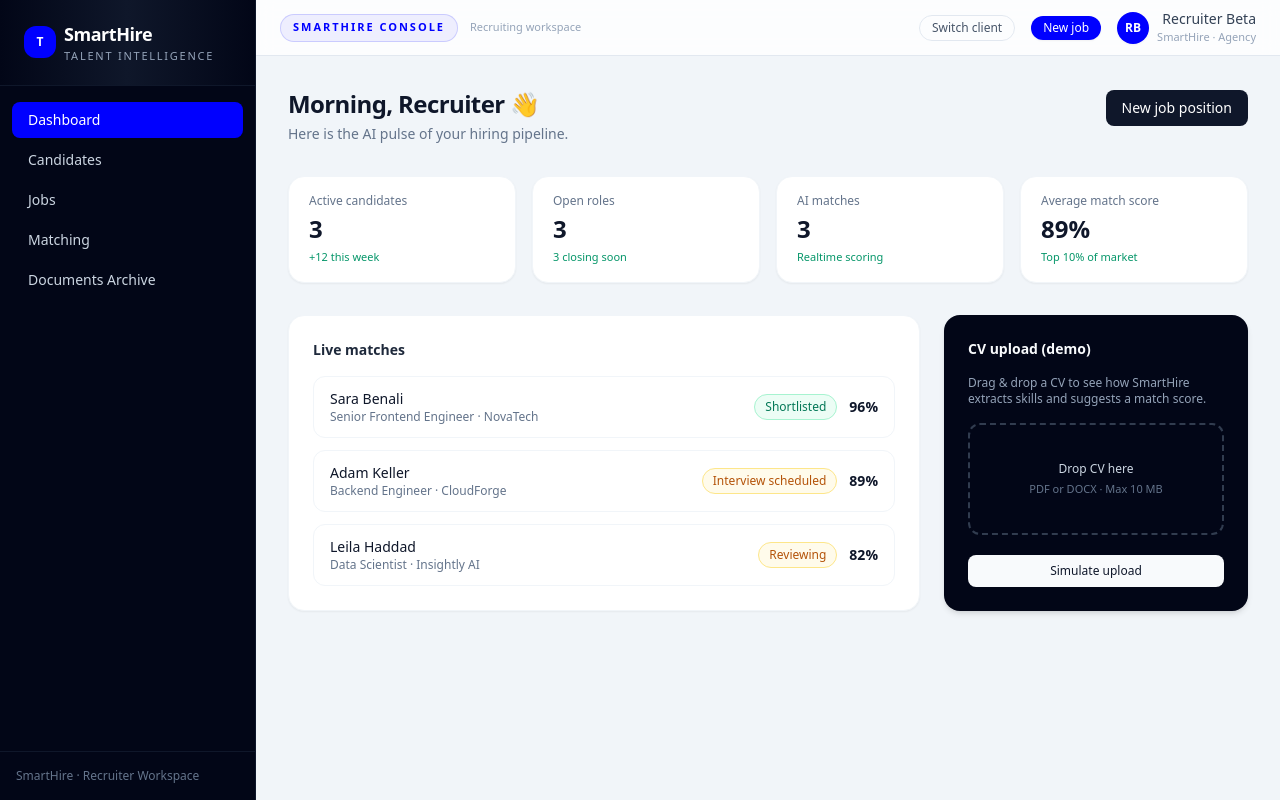
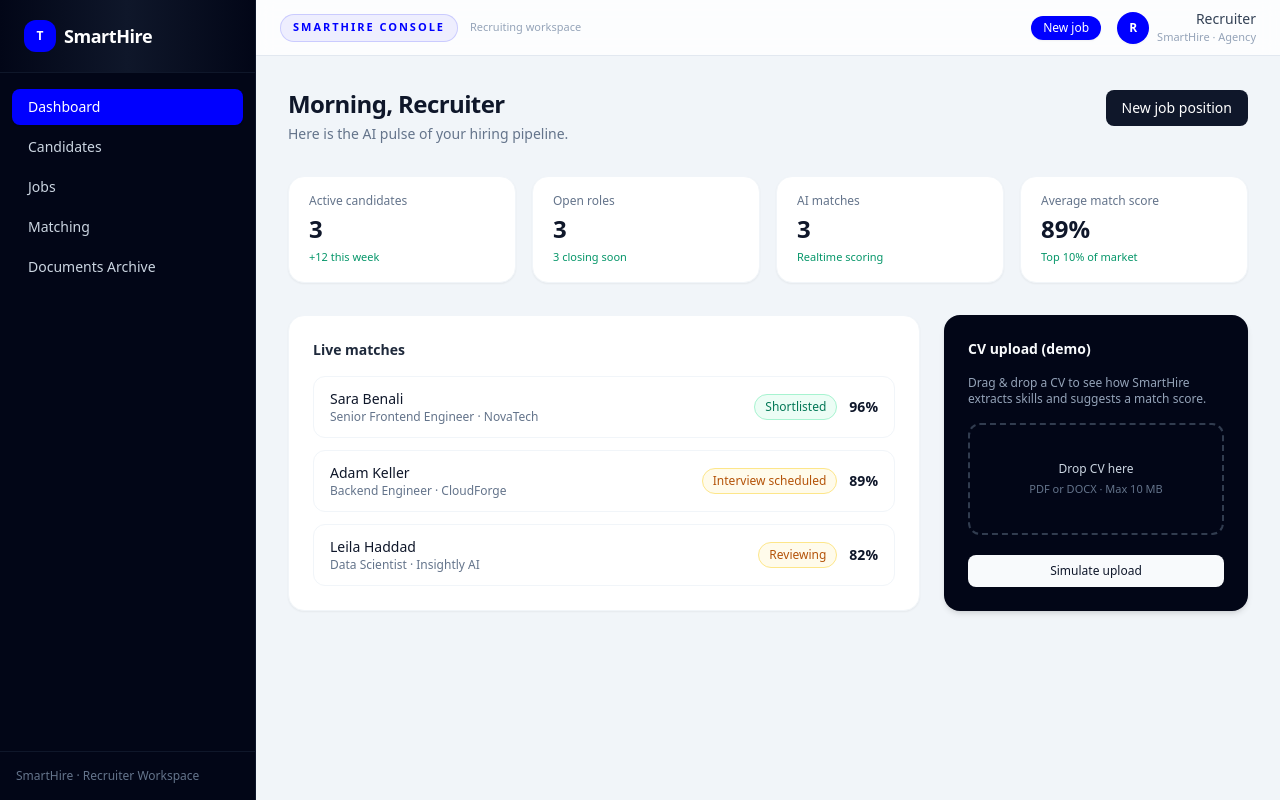
Before and after one commit to Firdaws73/SmartHire-TawraTech_Project, a React (Vite) app in the folder smarthire-frontend/: page / in a window 1280 px wide. Built offline with nearby package versions, Linux system fonts and the light colour scheme.

Commit message:
frontend update

```diff
--- a/smarthire-frontend/src/components/layout/Navbar.jsx
+++ b/smarthire-frontend/src/components/layout/Navbar.jsx
@@ -17,9 +17,7 @@
 
       {/* Droite : actions + user */}
       <div className="flex items-center gap-4">
-        <button className="text-xs px-3 py-1 rounded-full border border-slate-200 text-slate-600 hover:bg-slate-50">
-          Switch client
-        </button>
+
 
         <button className="text-xs px-3 py-1 rounded-full bg-[#0000ff] text-white font-medium shadow-sm hover:bg-blue-700">
           New job
@@ -27,11 +25,11 @@
 
         <div className="flex items-center gap-2">
           <div className="h-8 w-8 rounded-full bg-[#0000ff] text-white flex items-center justify-center text-xs font-semibold shadow-sm">
-            RB
+            R
           </div>
           <div className="text-right">
             <div className="text-sm font-medium text-slate-700">
-              Recruiter Beta
+              Recruiter
             </div>
             <div className="text-[11px] text-slate-400">SmartHire · Agency</div>
           </div>
--- a/smarthire-frontend/src/components/layout/Sidebar.jsx
+++ b/smarthire-frontend/src/components/layout/Sidebar.jsx
@@ -31,7 +31,6 @@
           <div>
             <h1 className="text-lg font-semibold tracking-tight">SmartHire</h1>
             <p className="text-[11px] text-slate-400 uppercase tracking-[0.16em]">
-              Talent Intelligence
             </p>
           </div>
         </div>
--- a/smarthire-frontend/src/pages/candidates/CandidateProfile.jsx
+++ b/smarthire-frontend/src/pages/candidates/CandidateProfile.jsx
@@ -5,9 +5,9 @@
   const profile = {
     fullName: "Sara Benali",
     title: "Senior Frontend Engineer",
-    location: "Casablanca , Morocco",
+    location: "Casablanca , M",
     email: "sara.benali@talentmail.com",
-    phone: "+33 6 12 34 56 78",
+    phone: "+212 698 65 89 78",
     summary:
       "Experienced frontend engineer with strong focus on design systems, performance and polished UX.",
     skills: ["React", "TypeScript", "Tailwind", "Testing", "Design Systems"],
@@ -118,7 +118,7 @@
 
         <div className="flex justify-end">
           <button className="px-4 py-2 rounded-lg bg-slate-900 text-white text-sm font-medium hover:bg-slate-800">
-            Export profile (PDF · mock)
+            Export profile
           </button>
         </div>
       </div>
--- a/smarthire-frontend/src/pages/dahsboard/Dashboard.jsx
+++ b/smarthire-frontend/src/pages/dahsboard/Dashboard.jsx
@@ -17,7 +17,7 @@
       <div className="flex items-baseline justify-between gap-4">
         <div>
           <h2 className="text-2xl font-semibold tracking-tight text-slate-900">
-            Morning, Recruiter 👋
+            Morning, Recruiter
           </h2>
           <p className="text-sm text-slate-500 mt-1">
             Here is the AI pulse of your hiring pipeline.
--- a/smarthire-frontend/src/pages/matching/Matching.jsx
+++ b/smarthire-frontend/src/pages/matching/Matching.jsx
@@ -25,7 +25,6 @@
               </p>
               <p className="text-xs text-slate-500">{m.job}</p>
               <p className="text-[11px] text-slate-400 mt-1">
-                Status: {m.status}
               </p>
             </div>
             <div className="text-right">
```
